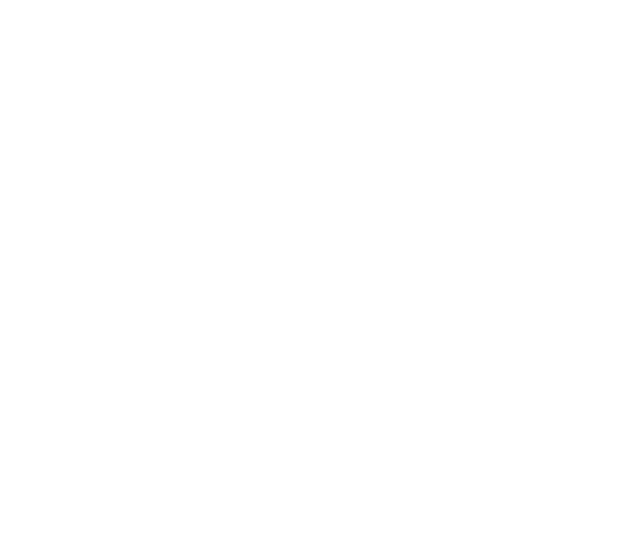
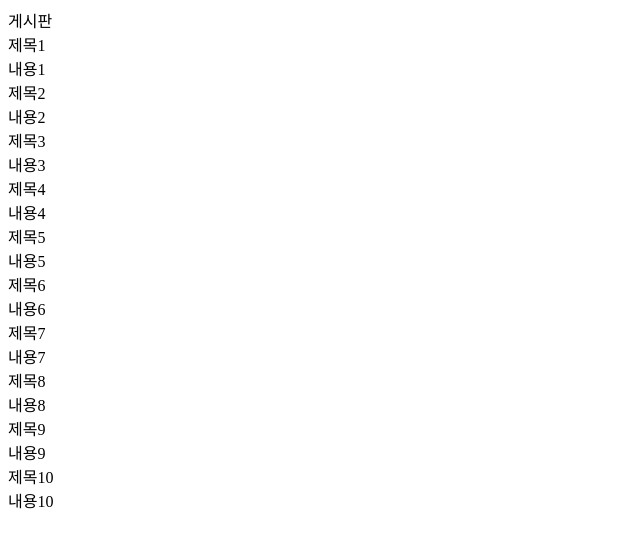
Before and after one commit to imzeze/react-intro, a React (Create React App) app: page / in a window 1280 px wide. Shown: the top 548 px of the page, without its empty margins (0-640 px from the left). Built offline with nearby package versions, Linux system fonts and the light colour scheme.

Commit message:
Feat: 게시판 리스트 출력

```diff
--- a/src/App.tsx
+++ b/src/App.tsx
@@ -1,12 +1,14 @@
-import React from 'react';
+import React from 'react'
+import { BoardListTemplate } from './components/templates'
 
 function App() {
   return (
     <div className="App">
       <header className="App-header">
+        <BoardListTemplate />
       </header>
     </div>
-  );
+  )
 }
 
-export default App;
+export default App
--- /dev/null
+++ b/src/components/organisms/index.ts
@@ -0,0 +1 @@
+export { default as BoardList } from './list/BoardList'
--- /dev/null
+++ b/src/components/organisms/list/BoardList.tsx
@@ -0,0 +1,23 @@
+import React from 'react'
+import { BoardProps } from '../../../types/models'
+
+type BoardListDataType = {
+  list: BoardProps[]
+}
+
+const BoardList = ({ list }: BoardListDataType) => {
+  return (
+    <div>
+      {list.map((item) => {
+        return (
+          <div key={item.id}>
+            <div>{item.title}</div>
+            <div>{item.contents}</div>
+          </div>
+        )
+      })}
+    </div>
+  )
+}
+
+export default BoardList
--- /dev/null
+++ b/src/components/templates/board/BoardListTemplate.tsx
@@ -0,0 +1,68 @@
+import React from 'react'
+import { BoardList } from '../../organisms'
+
+const BoardListTemplate = () => {
+  return (
+    <div>
+      <div>게시판</div>
+      <div>
+        <BoardList list={boardList} />
+      </div>
+    </div>
+  )
+}
+
+export default BoardListTemplate
+
+const boardList = [
+  {
+    id: '1',
+    title: '제목1',
+    contents: '내용1',
+  },
+  {
+    id: '2',
+    title: '제목2',
+    contents: '내용2',
+  },
+  {
+    id: '3',
+    title: '제목3',
+    contents: '내용3',
+  },
+  {
+    id: '4',
+    title: '제목4',
+    contents: '내용4',
+  },
+  {
+    id: '5',
+    title: '제목5',
+    contents: '내용5',
+  },
+  {
+    id: '6',
+    title: '제목6',
+    contents: '내용6',
+  },
+  {
+    id: '7',
+    title: '제목7',
+    contents: '내용7',
+  },
+  {
+    id: '8',
+    title: '제목8',
+    contents: '내용8',
+  },
+  {
+    id: '9',
+    title: '제목9',
+    contents: '내용9',
+  },
+  {
+    id: '10',
+    title: '제목10',
+    contents: '내용10',
+  },
+]
--- /dev/null
+++ b/src/components/templates/index.ts
@@ -0,0 +1 @@
+export { default as BoardListTemplate } from './board/BoardListTemplate'
--- /dev/null
+++ b/src/pages/board/boradListPage.tsx
@@ -0,0 +1,5 @@
+import React from 'react'
+
+const BoardList = () => {}
+
+export default BoardList
--- /dev/null
+++ b/src/pages/index.ts
@@ -0,0 +1 @@
+export { default as boardListPage } from './board/boradListPage';
--- /dev/null
+++ b/src/types/models.ts
@@ -0,0 +1,5 @@
+export type BoardProps = {
+  id: string
+  title: string
+  contents: string
+}
```
Also changed, not shown: 1 other file (tests, documents, lock files or other folders).
